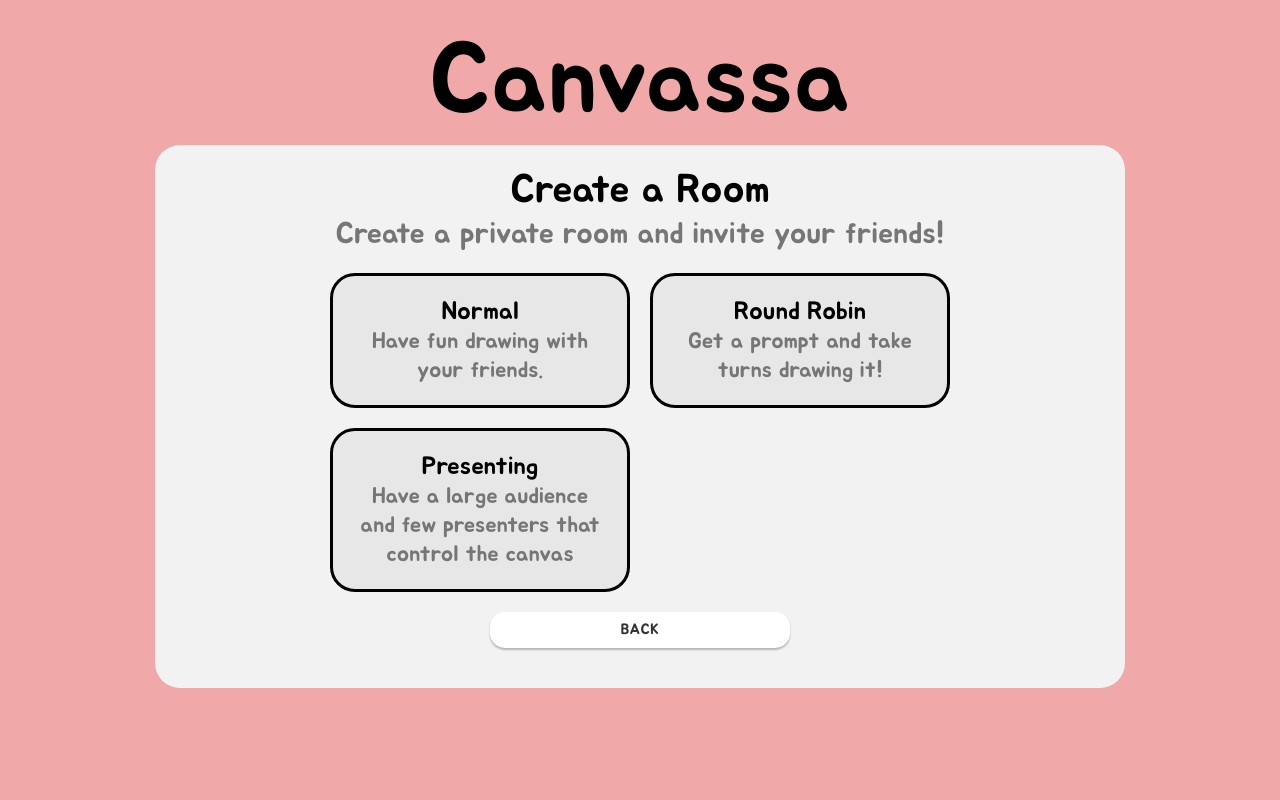
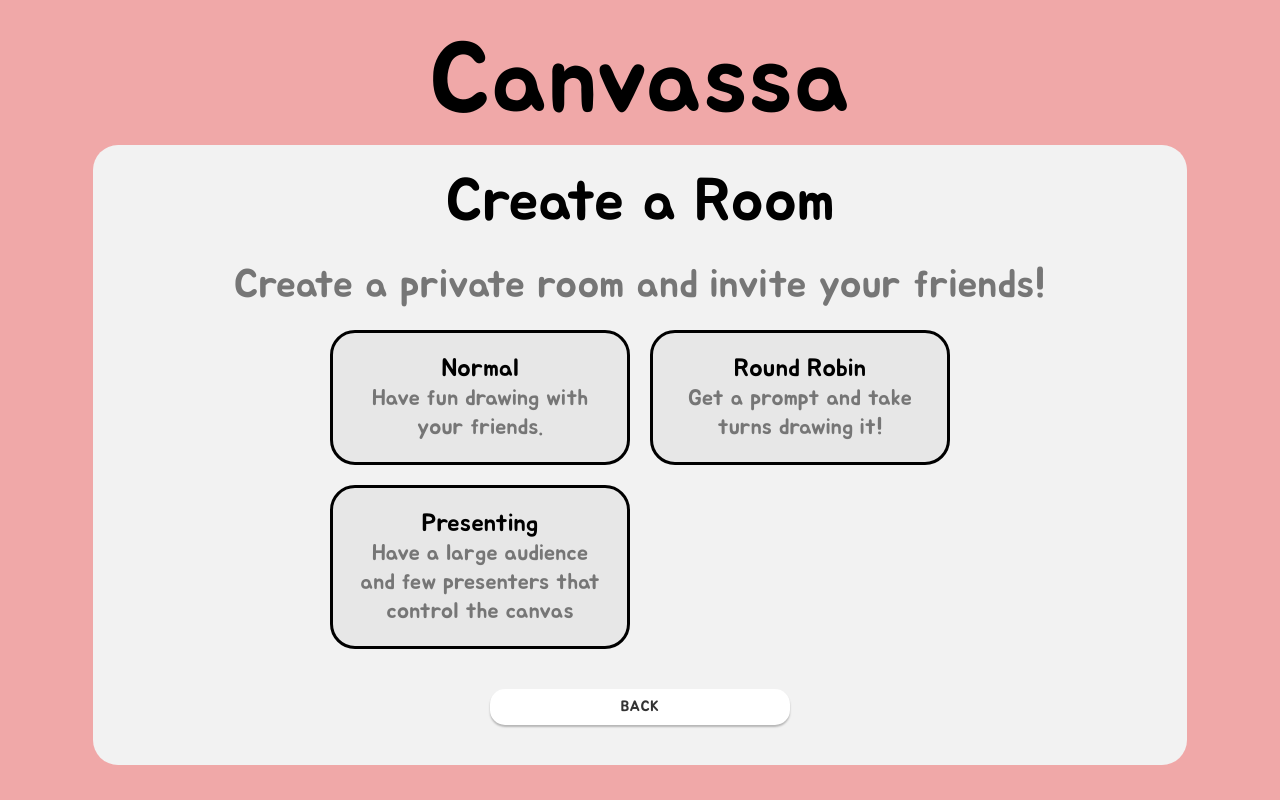
Before and after one commit to UTSCC09/project-canvassa, a React (Create React App) app in the folder frontend/: page /rooms/create in a window 1280 px wide. Built offline with nearby package versions, Linux system fonts and the light colour scheme.

Commit message:
Minor styling changes + routing.

```diff
--- a/frontend/src/pages/CreateRoomPage/CreateRoomPage.jsx
+++ b/frontend/src/pages/CreateRoomPage/CreateRoomPage.jsx
@@ -6,9 +6,9 @@ export const CreateRoomPage = () => {
   return (
     <Container>
       <TitleText>Canvassa</TitleText>
-      <ContentContainer style={{ background: "#f2f2f2", width: "75%" }}>
-        <TitleText style={{ fontSize: "4rem" }}>Create a Room</TitleText>
-        <TitleText style={{ fontSize: "3rem", color: "#767676" }}>
+      <ContentContainer style={{ background: "#f2f2f2", width: "85%" }}>
+        <TitleText style={{ fontSize: "6rem", textAlign: "center" }}>Create a Room</TitleText>
+        <TitleText style={{ fontSize: "4rem", textAlign: "center", marginTop: "2rem", color: "#767676" }}>
           Create a private room and invite your friends!
         </TitleText>
         <GridContainer>
@@ -31,7 +31,7 @@ export const CreateRoomPage = () => {
             </TitleText>
           </ContentContainer>
         </GridContainer>
-        <ButtonContainer>
+        <ButtonContainer style={{ marginTop: "2rem" }}>
           <Button>Back</Button>
         </ButtonContainer>
       </ContentContainer>
--- a/frontend/src/pages/LandingPage/LandingPage.jsx
+++ b/frontend/src/pages/LandingPage/LandingPage.jsx
@@ -11,7 +11,7 @@ export const LandingPage = () => {
           <Button>Public Rooms</Button>
         </ButtonContainer>
         <ButtonContainer>
-          <Button>Create a Room</Button>
+          <Button href="./rooms/create">Create a Room</Button>
         </ButtonContainer>
         <TitleText style={{ fontSize: "1.5rem" }}>Copyrighted 2022</TitleText>
       </ContentContainer>
```
